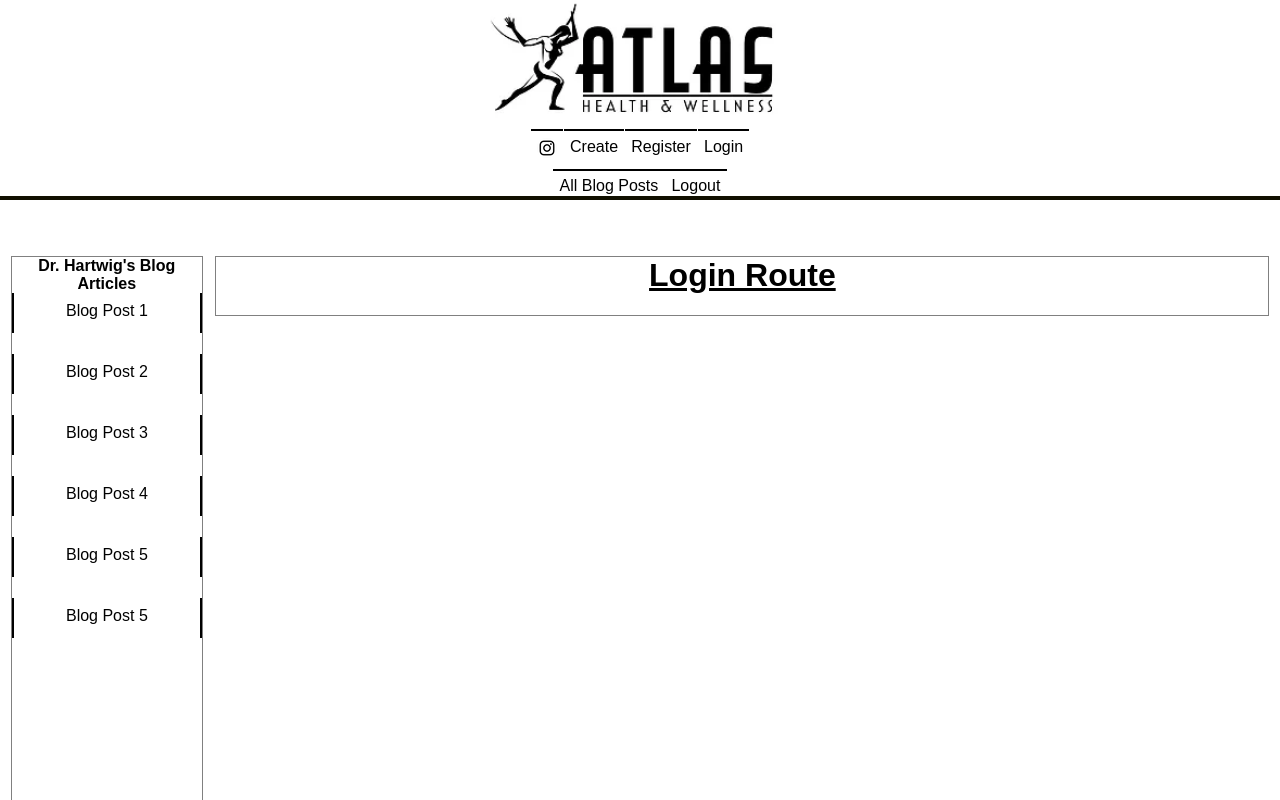
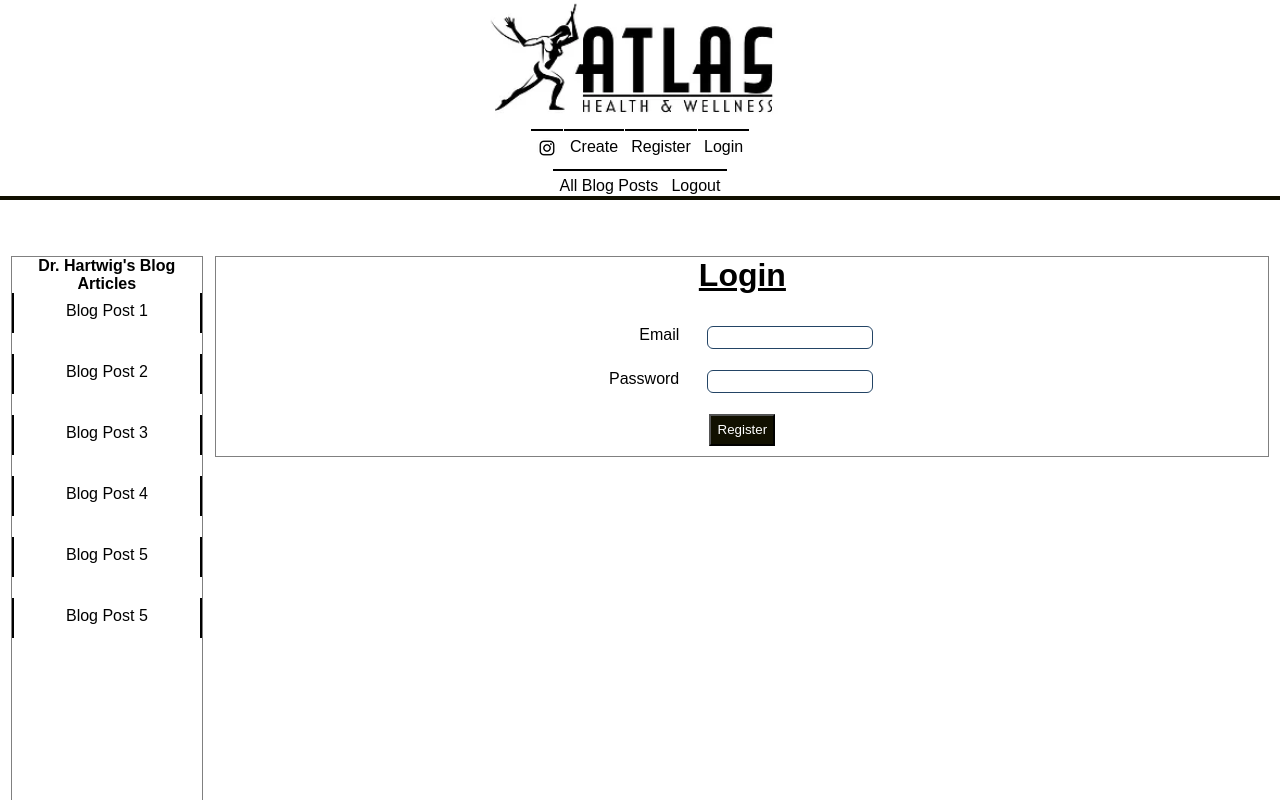
Before and after one commit to jeanmariemcc/KU-P6-Project, a React (Create React App) app: page /login in a window 1280 px wide. Shown: the top 800 px of the page. Built offline with nearby package versions, Linux system fonts and the light colour scheme.

Commit message:
added forms to register and login pages and updated css

```diff
--- a/src/Components/Login.js
+++ b/src/Components/Login.js
@@ -6,8 +6,22 @@ class Login extends React.Component {
 		// console.log(links);
 		return (
 			<main className="Main">
-				<h1>Login Route</h1>
-				{/* <Posts /> */}
+				<h1>Login</h1>
+				<form>
+                    <div className="form-control">
+                        <label for="email">Email</label>
+                        <input name="email" type="text"/>
+                    </div>
+
+                    <div className="form-control">
+                        <label for="password">Password</label>
+                        <input name="password" type="password"/>
+                    </div>
+
+                    <div className="form-control">
+                        <button type="submit">Register</button>
+                    </div>
+                </form>
 			</main>
 		);
 	}
--- a/src/index.css
+++ b/src/index.css
@@ -184,6 +184,7 @@ aside .listItem:hover {
 
    form button:hover {
 	   background-color: #626366;
+	   color: black;
    }
 
 /* ------------------------------------------------------------------------------- */
```
